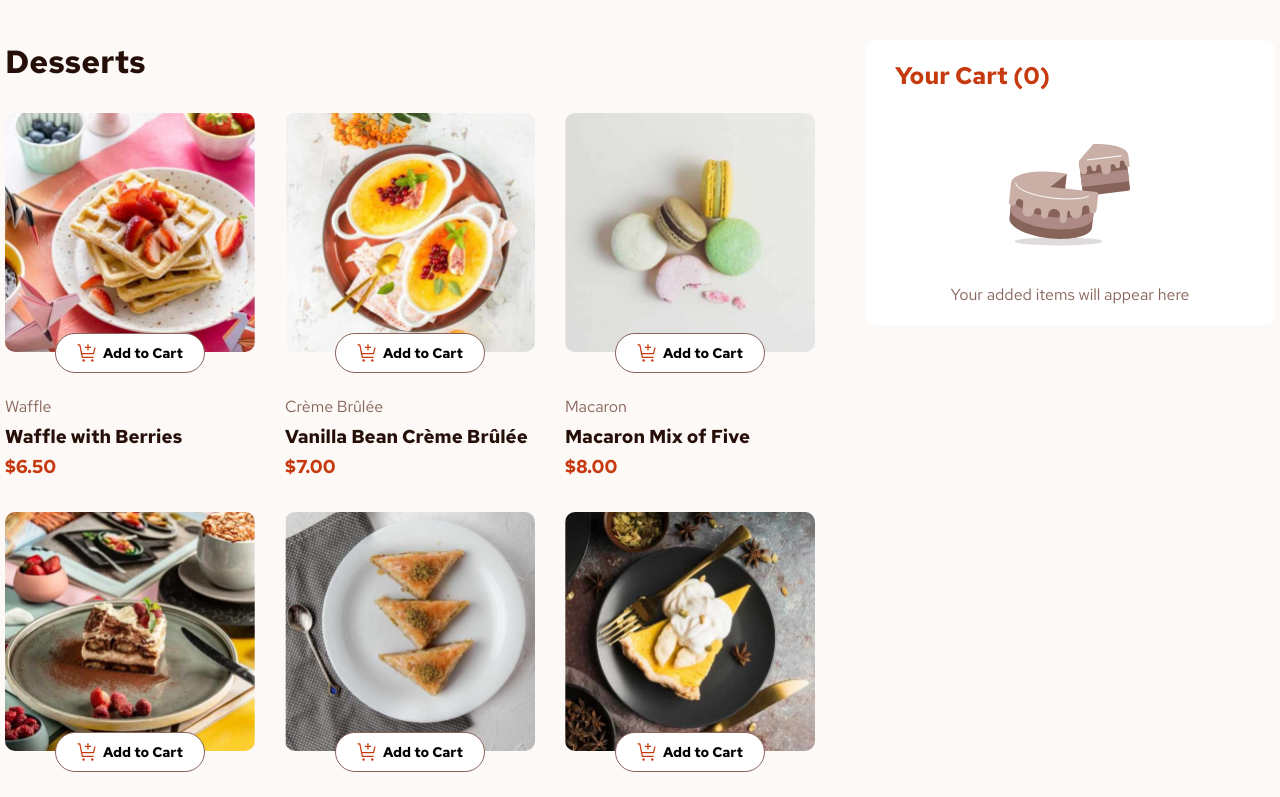
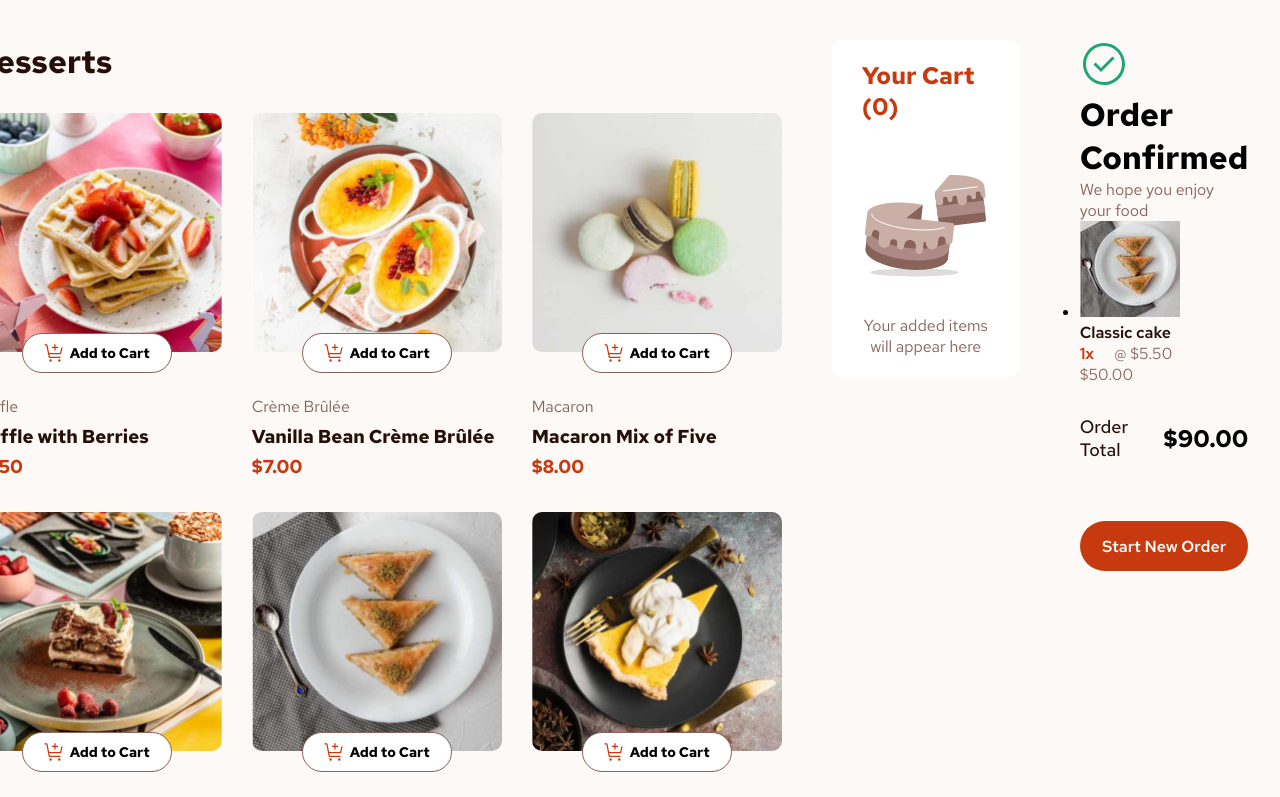
Before and after one commit to qinangao/product-list-with-cart, a React (Create React App) app: page / in a window 1280 px wide. Shown: the top 797 px of the page. Built offline with nearby package versions, Linux system fonts and the light colour scheme.

Commit message:
add delete product and modal

```diff
--- a/src/App.js
+++ b/src/App.js
@@ -4,6 +4,13 @@ import { useState } from "react";
 
 function App() {
   const [cart, setCart] = useState({});
+
+  const numOrder = Object.values(cart).reduce((a, c) => a + c, 0);
+
+  const totalPrice = Object.entries(cart).reduce((total, [id, quantity]) => {
+    const product = productData.find((p) => p.id === Number(id));
+    return total + (product ? quantity * product.price : 0);
+  }, 0);
 
   function handleAdd(id) {
     setCart((prev) => ({ ...prev, [id]: 1 }));
@@ -15,6 +22,13 @@ function App() {
   function handleDecrease(id) {
     setCart((prev) => ({ ...prev, [id]: prev[id] - 1 }));
   }
+
+  function handleDeleteProduct(id) {
+    const updatedCart = { ...cart };
+    delete updatedCart[id];
+    setCart(updatedCart);
+  }
+
   return (
     <div className="app">
       <Cards
@@ -23,7 +37,13 @@ function App() {
         onIncrease={handleIncrease}
         onDecrease={handleDecrease}
       />
-      <ShoppingCart cart={cart} />
+      <ShoppingCart
+        cart={cart}
+        onDelete={handleDeleteProduct}
+        numOrder={numOrder}
+        totalPrice={totalPrice}
+      />
+      <Modal />
     </div>
   );
 }
@@ -69,13 +89,13 @@ function ProductCard({ productObj, quantity, onAdd, onIncrease, onDecrease }) {
   );
 }
 
-function ShoppingCart({ cart }) {
-  const numOrder = Object.values(cart).reduce((a, c) => a + c, 0);
+function ShoppingCart({ cart, onDelete, numOrder, totalPrice }) {
+  // const numOrder = Object.values(cart).reduce((a, c) => a + c, 0);
 
-  const totalPrice = Object.entries(cart).reduce((total, [id, quantity]) => {
-    const product = productData.find((p) => p.id === Number(id));
-    return total + (product ? quantity * product.price : 0);
-  }, 0);
+  // const totalPrice = Object.entries(cart).reduce((total, [id, quantity]) => {
+  //   const product = productData.find((p) => p.id === Number(id));
+  //   return total + (product ? quantity * product.price : 0);
+  // }, 0);
 
   return (
     <div className="shopping-cart">
@@ -106,7 +126,9 @@ function ShoppingCart({ cart }) {
                       </span>
                     </p>
                   </div>
-                  <button className="btn-delete">&times;</button>
+                  <button className="btn-delete" onClick={() => onDelete(id)}>
+                    &times;
+                  </button>
                 </li>
               );
             })}
@@ -129,4 +151,41 @@ function ShoppingCart({ cart }) {
     </div>
   );
 }
+
+function Modal() {
+  return (
+    <>
+      <div className="modal">
+        <div className="confirm-title">
+          <img src="/images/icon-order-confirmed.svg" alt="logo" />
+          <h1>Order Confirmed</h1>
+          <p>We hope you enjoy your food</p>
+        </div>
+        <div className="confirm-container">
+          <ul>
+            <li className="confirmed-order-details">
+              <div>
+                <img src="/images/image-baklava-thumbnail.jpg" alt="" />
+                <div>
+                  <p className="order-name">Classic cake</p>
+                  <p>
+                    <span className="quantity">1x</span>
+                    <span className="unit-price">@ $5.50</span>
+                  </p>
+                </div>
+              </div>
+              <p className="confirm-total-price">$50.00</p>
+            </li>
+          </ul>
+          <div className="order-total">
+            <p>Order Total</p>
+            <h2>$90.00</h2>
+          </div>
+        </div>
+        <button className="btn-comfirm-order">Start New Order</button>
+      </div>
+      <div className="overlay"></div>
+    </>
+  );
+}
 export default App;
```
